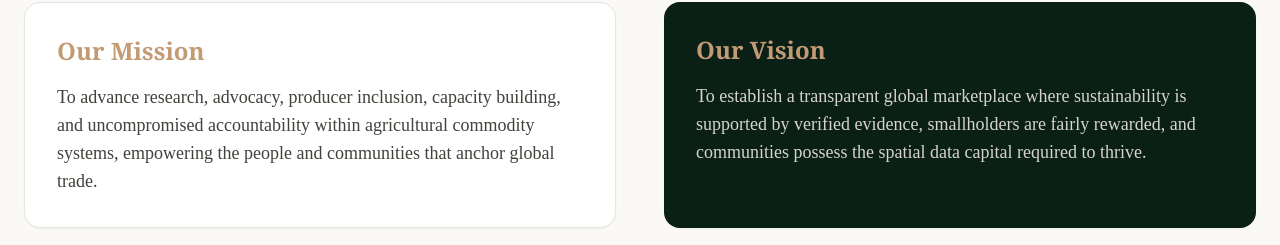
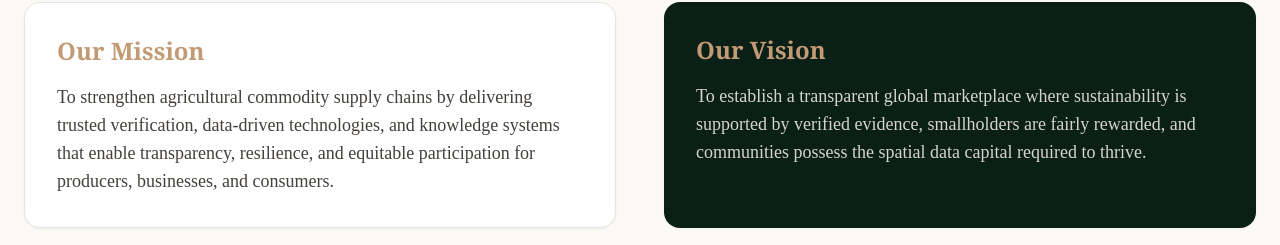
Before and after one commit to TEAM-VARDENT/Vardent, a Next.js app: page /about in a window 1280 px wide. Shown: the part 534-779 px from the top of the page. Built offline with nearby package versions, Linux system fonts and the light colour scheme.

Commit message:
docs: update company mission text matrix values

```diff
--- a/app/about/page.tsx
+++ b/app/about/page.tsx
@@ -5,13 +5,11 @@ export default function AboutPage() {
     {
       title: 'Smallholder Farmers',
       desc: 'Optimizing value chains, ensuring fair producer inclusion, and mapping structural asset models across African farming networks.',
-      // Updated to an excited cocoa farmer holding fresh pods
       image: 'https://encrypted-tbn2.gstatic.com/licensed-image?q=tbn:ANd9GcSA2sBSEfM3A_Hr6yHTwTF-BHF3pJ3yGSBeLGthFZHJ17rmwbstN3m0E4wJy-pVn-fah24VecGZogPkHWU'
     },
     {
       title: 'Global Commodity Markets',
       desc: 'Bringing enterprise-grade traceability, climate compliance data, and verification infrastructure to global buyers.',
-      // Updated to international export crops (coffee, cocoa, grains)
       image: 'https://cdn.shortpixel.ai/spai/q_glossy+w_903+to_webp+ret_img/www.solidaridadnetwork.org/wp-content/uploads/2021/01/Pickers_Colombia_Coffee_Solidaridad-2048x1365.jpg'
     },
     {
@@ -68,7 +66,7 @@ export default function AboutPage() {
           <div className="p-8 bg-white border border-stone-200 rounded-2xl shadow-sm space-y-4">
             <div className="text-2xl font-serif font-bold text-[#C29B74]">Our Mission</div>
             <p className="text-stone-700 text-base md:text-lg leading-relaxed font-normal">
-              To advance research, advocacy, producer inclusion, capacity building, and uncompromised accountability within agricultural commodity systems, empowering the people and communities that anchor global trade.
+              To strengthen agricultural commodity supply chains by delivering trusted verification, data-driven technologies, and knowledge systems that enable transparency, resilience, and equitable participation for producers, businesses, and consumers.
             </p>
           </div>
           <div className="p-8 bg-[#0A1F16] text-[#FAF9F5] rounded-2xl shadow-sm space-y-4">
@@ -258,7 +256,7 @@ export default function AboutPage() {
           </div>
 
           <div className="pt-8 border-t border-[#1E402B] flex flex-col sm:flex-row justify-between items-center gap-4 text-sm text-stone-500">
-            <p>© {new Date().getFullYear()} Vardent. All rights reserved.</p>
+            <p>© 2026 Vardent. All rights reserved.</p>
             <p className="tracking-wider text-xs"> THE VARDENT WAY</p>
           </div>
         </div>
```
